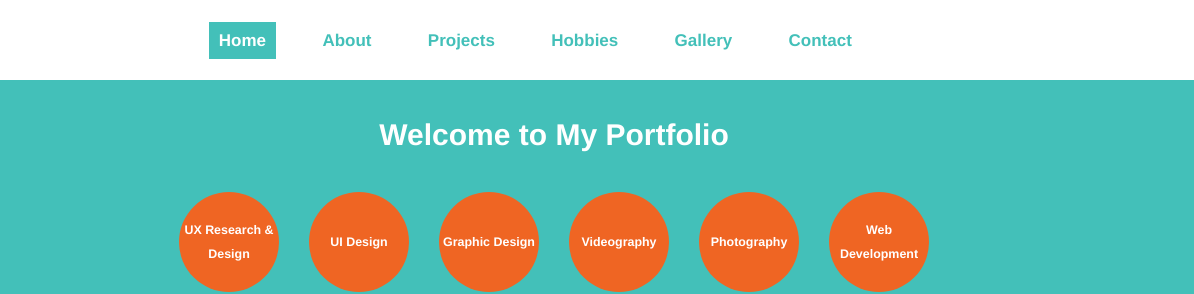
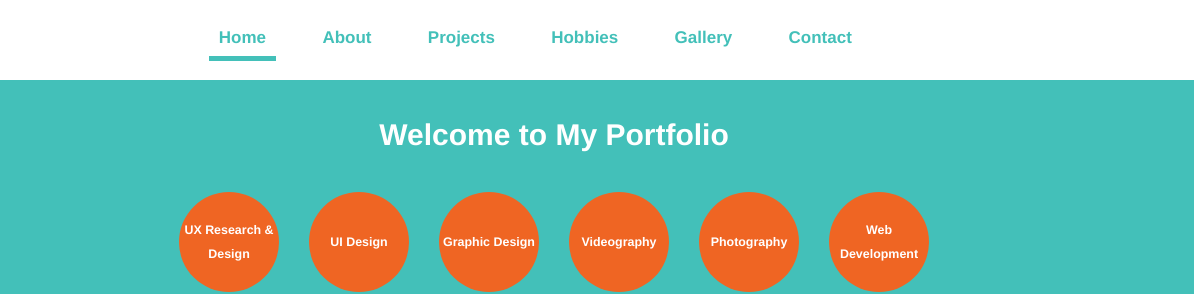
Before and after one commit to mainakhala/MyPortfolio, a plain HTML site: page index.html in a window 1280 px wide. Shown: the top 294 px of the page, 86-1280 px from the left. Drawn offline with nearby package versions, Linux system fonts and the light colour scheme.

Commit message:
Update css_Main.css

```diff
--- a/css/css_Main.css
+++ b/css/css_Main.css
@@ -188,8 +188,7 @@ header {
   }
 
   .topnav a.active {
-    background-color: #43c0b9;
-    color: white;
+    border-bottom: 5px solid #43c0b9;
   }
 
   .topnav .icon {
```
